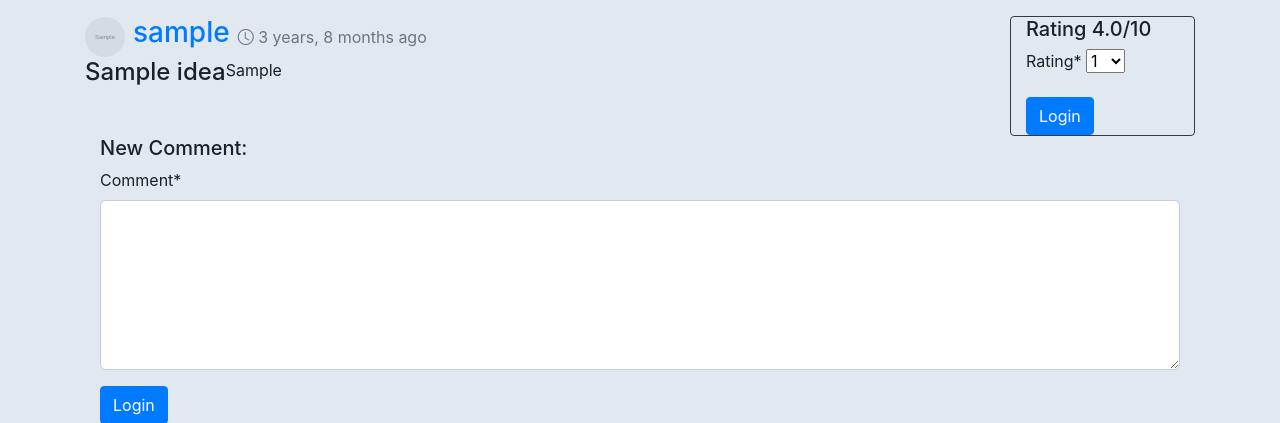
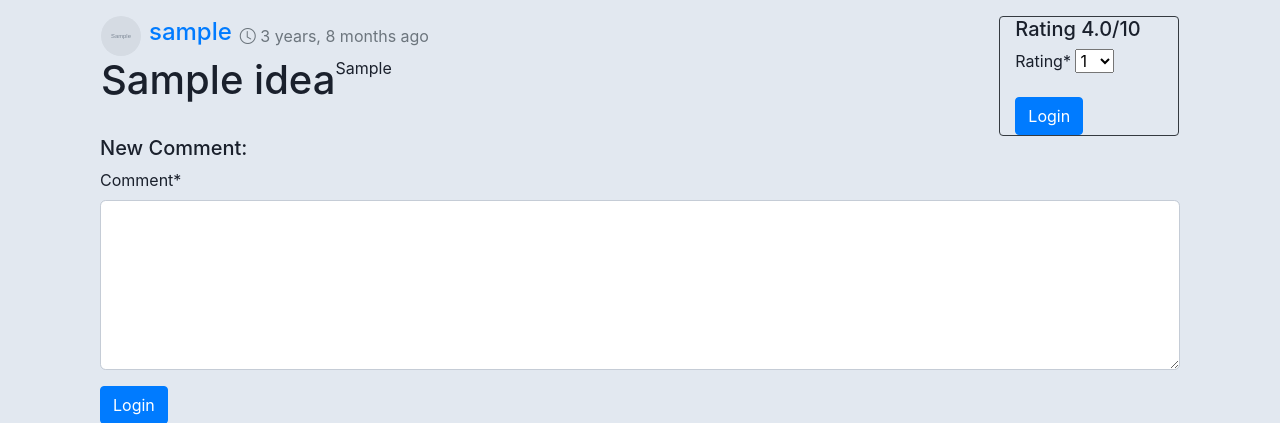
Before and after one commit to JackPflaum/RateMyIdea, a Django app: a page that uses RateMyIdea/templates/idea.html in a window 1280 px wide. Shown: the part 58-481 px from the top of the page. Run offline with Django 4.2, Linux system fonts and the light colour scheme; tables that the repository leaves empty hold one stand-in row (values such as "Sample post"); grey boxes marked "Sample" are stand-in pictures; some libraries are stand-ins or nearby versions.

Commit message:
Increased Idea title size to look better for the UI.

```diff
--- a/RateMyIdea/templates/idea.html
+++ b/RateMyIdea/templates/idea.html
@@ -7,19 +7,19 @@
 {% block content %}
 
 <div class="container">
-	<div class="row d-flex justify-content-between mt-3">
+	<div class="row d-flex justify-content-between mt-3 pl-3 pr-3">
 		<div class="col-lg-8">
 			<div class="row d-flex align-items-center">
 				<a href="{% url 'ideas:author' idea.author.username %}" class="d-flex align-items-center">
 					<img class="idea-profile-image mr-2" src="{{ idea.author.author.image.url }}" alt="profile-avatar">
-					<h3>{{ idea.author.username }}</h3>
+					<h4>{{ idea.author.username }}</h4>
 				</a>
 				<div>
                     <p class="text-muted ml-2 mb-0"><i class="bi bi-clock"></i> {{ idea.date_posted|timesince }} ago</p>
                 </div>
 			</div>
 			<div class="row">
-				<h4>{{ idea.title }}</h4>
+				<h1>{{ idea.title }}</h1>
 				<p class="pb-3">{{ idea.idea }}</p>
 			</div>
 		</div>
```
